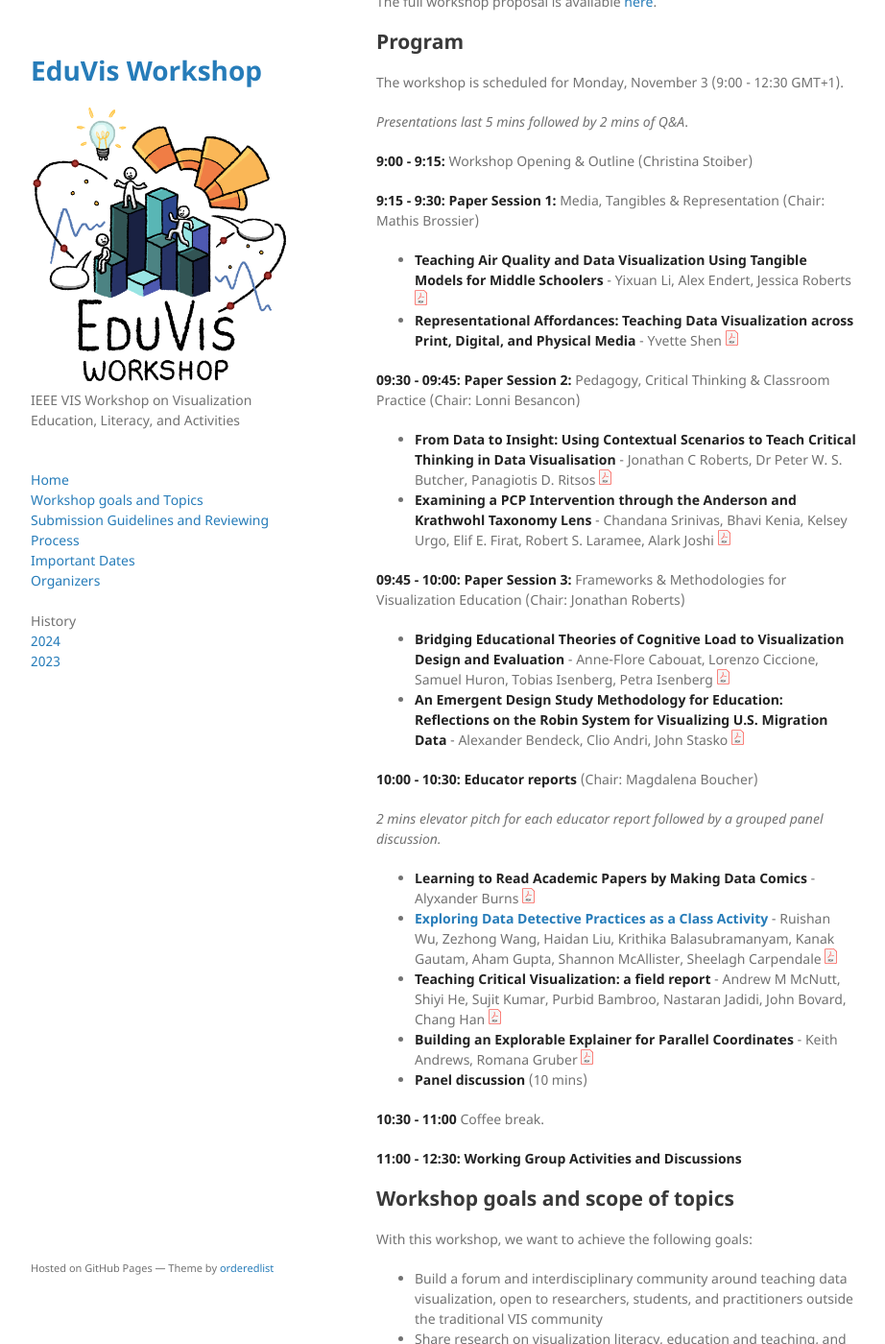
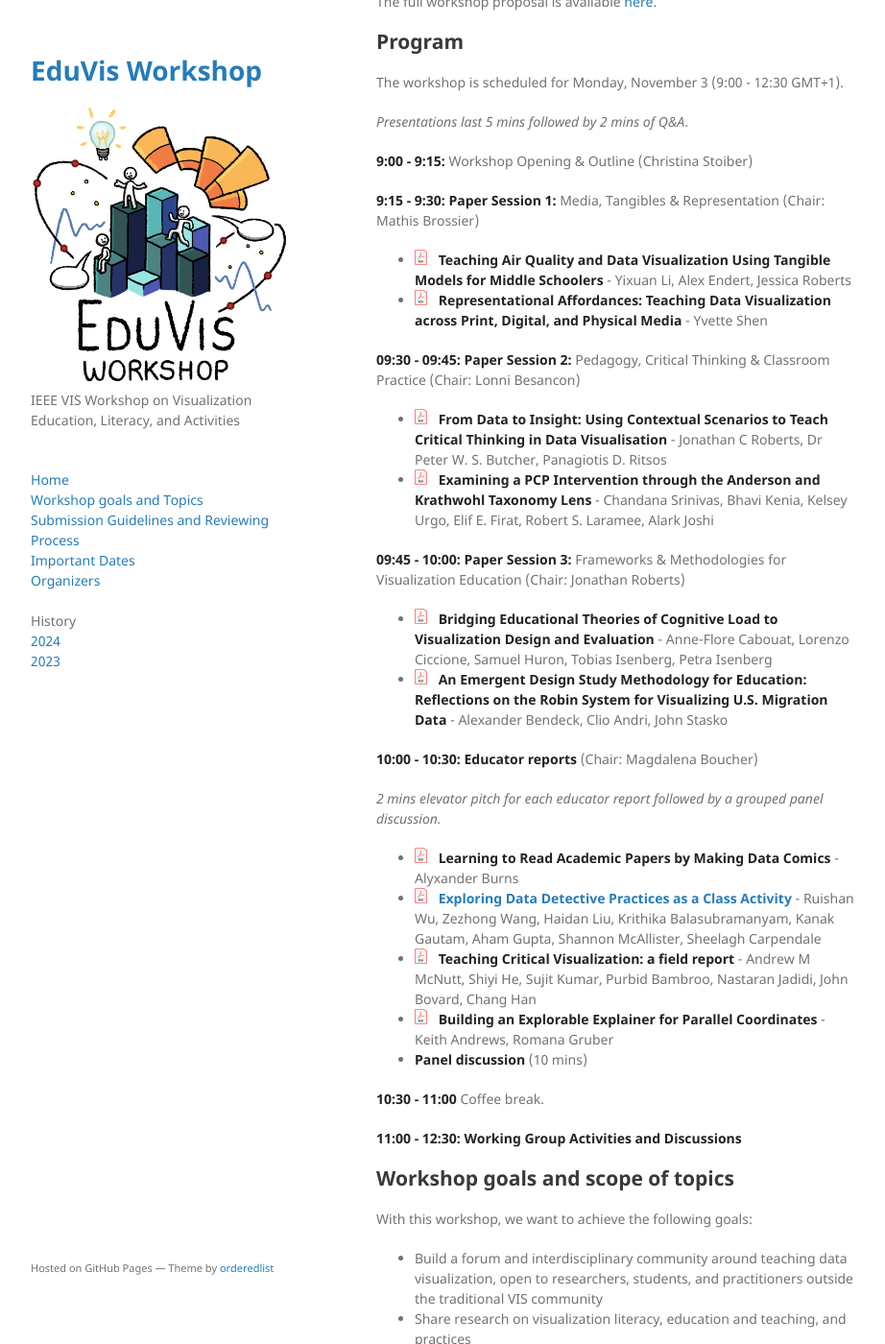
Before and after one commit to ieee-eduvis/ieee-eduvis.github.io, a Jekyll site: the page built from index.md, in a window 1280 px wide and 1400 px high, scrolled down 516 px. Shown: the whole window at 96% size, without its empty margins (178-1100 px from the left). Built offline with Jekyll 4.4.1, drawn with Linux system fonts in a browser that asks for light colours.

Commit message:
move icon to left

```diff
--- a/assets/css/style.scss
+++ b/assets/css/style.scss
@@ -5,4 +5,5 @@
 
 .dl-pdf img {
   height: 1rem;
+  margin-right: .5rem;
 }
--- a/index.md
+++ b/index.md
@@ -21,38 +21,38 @@ _Presentations last 5 mins followed by 2 mins of Q&A_.
 
 **9:15 - 9:30: Paper Session 1:** Media, Tangibles & Representation (Chair: Mathis Brossier)<br>
 
-* **Teaching Air Quality and Data Visualization Using Tangible Models for Middle Schoolers** - Yixuan Li, Alex Endert, Jessica Roberts
-  <a class="dl-pdf" href="/assets/2025/eduvis25-li.pdf"><img src="/assets/img/pdf-icon.svg" alt="download PDF" /></a>
-* **Representational Affordances: Teaching Data Visualization across Print, Digital, and Physical Media** - Yvette Shen
-  <a class="dl-pdf" href="/assets/2025/eduvis25-shen.pdf"><img src="/assets/img/pdf-icon.svg" alt="download PDF" /></a>
+* <a class="dl-pdf" href="/assets/2025/eduvis25-li.pdf"><img src="/assets/img/pdf-icon.svg" alt="download PDF" /></a>
+  **Teaching Air Quality and Data Visualization Using Tangible Models for Middle Schoolers** - Yixuan Li, Alex Endert, Jessica Roberts
+* <a class="dl-pdf" href="/assets/2025/eduvis25-shen.pdf"><img src="/assets/img/pdf-icon.svg" alt="download PDF" /></a>
+  **Representational Affordances: Teaching Data Visualization across Print, Digital, and Physical Media** - Yvette Shen
 
 **09:30 - 09:45: Paper Session 2:** Pedagogy, Critical Thinking & Classroom Practice (Chair: Lonni Besancon)<br>
 
-* **From Data to Insight: Using Contextual Scenarios to Teach Critical Thinking in Data Visualisation** - Jonathan C Roberts, Dr Peter W. S. Butcher, Panagiotis D. Ritsos
-  <a class="dl-pdf" href="/assets/2025/eduvis25-roberts.pdf"><img src="/assets/img/pdf-icon.svg" alt="download PDF" /></a>
-* **Examining a PCP Intervention through the Anderson and Krathwohl Taxonomy Lens** - Chandana Srinivas, Bhavi Kenia, Kelsey Urgo, Elif E. Firat, Robert S. Laramee, Alark Joshi
-  <a class="dl-pdf" href="/assets/2025/eduvis25-srinivas.pdf"><img src="/assets/img/pdf-icon.svg" alt="download PDF" /></a>
+* <a class="dl-pdf" href="/assets/2025/eduvis25-roberts.pdf"><img src="/assets/img/pdf-icon.svg" alt="download PDF" /></a>
+  **From Data to Insight: Using Contextual Scenarios to Teach Critical Thinking in Data Visualisation** - Jonathan C Roberts, Dr Peter W. S. Butcher, Panagiotis D. Ritsos
+* <a class="dl-pdf" href="/assets/2025/eduvis25-srinivas.pdf"><img src="/assets/img/pdf-icon.svg" alt="download PDF" /></a>
+  **Examining a PCP Intervention through the Anderson and Krathwohl Taxonomy Lens** - Chandana Srinivas, Bhavi Kenia, Kelsey Urgo, Elif E. Firat, Robert S. Laramee, Alark Joshi
 
 **09:45 - 10:00: Paper Session 3:** Frameworks & Methodologies for Visualization Education (Chair: Jonathan Roberts)<br>
 
-* **Bridging Educational Theories of Cognitive Load to Visualization Design and Evaluation** - Anne-Flore Cabouat, Lorenzo Ciccione, Samuel Huron, Tobias Isenberg, Petra Isenberg
-  <a class="dl-pdf" href="/assets/2025/eduvis25-cabouat.pdf"><img src="/assets/img/pdf-icon.svg" alt="download PDF" /></a>
-* **An Emergent Design Study Methodology for Education: Reflections on the Robin System for Visualizing U.S. Migration Data** - Alexander Bendeck, Clio Andri, John Stasko
-  <a class="dl-pdf" href="/assets/2025/eduvis25-bendeck.pdf"><img src="/assets/img/pdf-icon.svg" alt="download PDF" /></a>
+* <a class="dl-pdf" href="/assets/2025/eduvis25-cabouat.pdf"><img src="/assets/img/pdf-icon.svg" alt="download PDF" /></a>
+  **Bridging Educational Theories of Cognitive Load to Visualization Design and Evaluation** - Anne-Flore Cabouat, Lorenzo Ciccione, Samuel Huron, Tobias Isenberg, Petra Isenberg
+* <a class="dl-pdf" href="/assets/2025/eduvis25-bendeck.pdf"><img src="/assets/img/pdf-icon.svg" alt="download PDF" /></a>
+  **An Emergent Design Study Methodology for Education: Reflections on the Robin System for Visualizing U.S. Migration Data** - Alexander Bendeck, Clio Andri, John Stasko
 
 **10:00 - 10:30: Educator reports** (Chair: Magdalena Boucher)<br>
 
 _2 mins elevator pitch for each educator report followed by a grouped panel discussion._
 
-* **Learning to Read Academic Papers by Making Data Comics** - Alyxander Burns
-  <a class="dl-pdf" href="/assets/2025/eduvis25-burns.pdf"><img src="/assets/img/pdf-icon.svg" alt="download PDF" /></a>
+* <a class="dl-pdf" href="/assets/2025/eduvis25-burns.pdf"><img src="/assets/img/pdf-icon.svg" alt="download PDF" /></a>
+  **Learning to Read Academic Papers by Making Data Comics** - Alyxander Burns
 <!-- * **Seeing Speed: A Classroom Challenge in Color Mapping and Meaning** - Evan Peck -->
-* **[Exploring Data Detective Practices as a Class Activity](https://nightingaledvs.com/exploring-data-detective-practices-as-a-class-activity/)** - Ruishan Wu, Zezhong Wang, Haidan Liu, Krithika Balasubramanyam, Kanak Gautam, Aham Gupta, Shannon McAllister, Sheelagh Carpendale
-  <a class="dl-pdf" href="/assets/2025/eduvis25-wu.pdf"><img src="/assets/img/pdf-icon.svg" alt="download PDF" /></a>
-* **Teaching Critical Visualization: a field report** - Andrew M McNutt, Shiyi He, Sujit Kumar, Purbid Bambroo, Nastaran Jadidi, John Bovard, Chang Han
-  <a class="dl-pdf" href="/assets/2025/eduvis25-mcnutt.pdf"><img src="/assets/img/pdf-icon.svg" alt="download PDF" /></a>
-* **Building an Explorable Explainer for Parallel Coordinates** - Keith Andrews, Romana Gruber
-  <a class="dl-pdf" href="/assets/2025/eduvis25-andrews.pdf"><img src="/assets/img/pdf-icon.svg" alt="download PDF" /></a>
+* <a class="dl-pdf" href="/assets/2025/eduvis25-wu.pdf"><img src="/assets/img/pdf-icon.svg" alt="download PDF" /></a>
+  **[Exploring Data Detective Practices as a Class Activity](https://nightingaledvs.com/exploring-data-detective-practices-as-a-class-activity/)** - Ruishan Wu, Zezhong Wang, Haidan Liu, Krithika Balasubramanyam, Kanak Gautam, Aham Gupta, Shannon McAllister, Sheelagh Carpendale
+* <a class="dl-pdf" href="/assets/2025/eduvis25-mcnutt.pdf"><img src="/assets/img/pdf-icon.svg" alt="download PDF" /></a>
+  **Teaching Critical Visualization: a field report** - Andrew M McNutt, Shiyi He, Sujit Kumar, Purbid Bambroo, Nastaran Jadidi, John Bovard, Chang Han
+* <a class="dl-pdf" href="/assets/2025/eduvis25-andrews.pdf"><img src="/assets/img/pdf-icon.svg" alt="download PDF" /></a>
+  **Building an Explorable Explainer for Parallel Coordinates** - Keith Andrews, Romana Gruber
 * **Panel discussion** (10 mins)
 
 **10:30 - 11:00** Coffee break.
```
